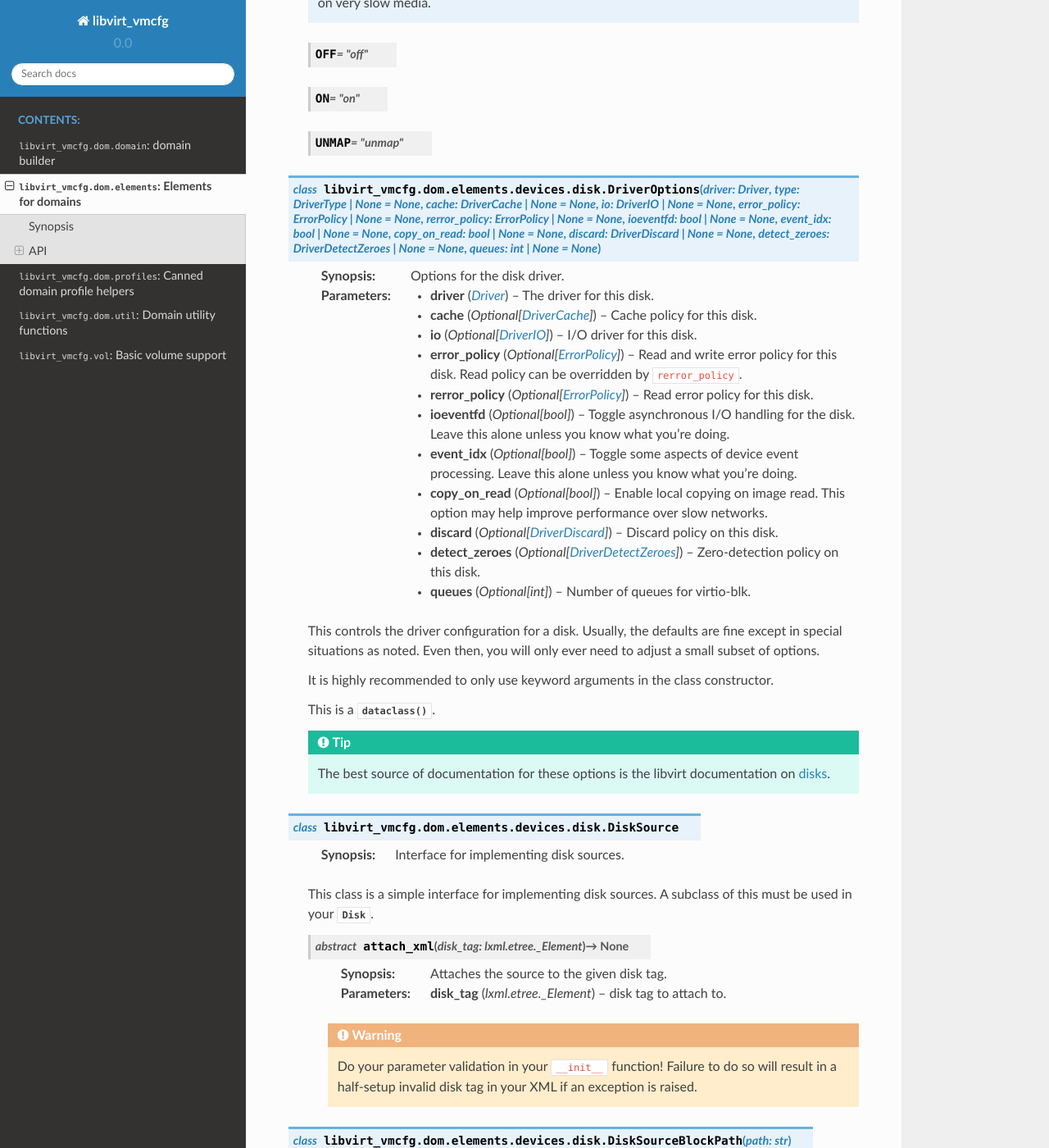
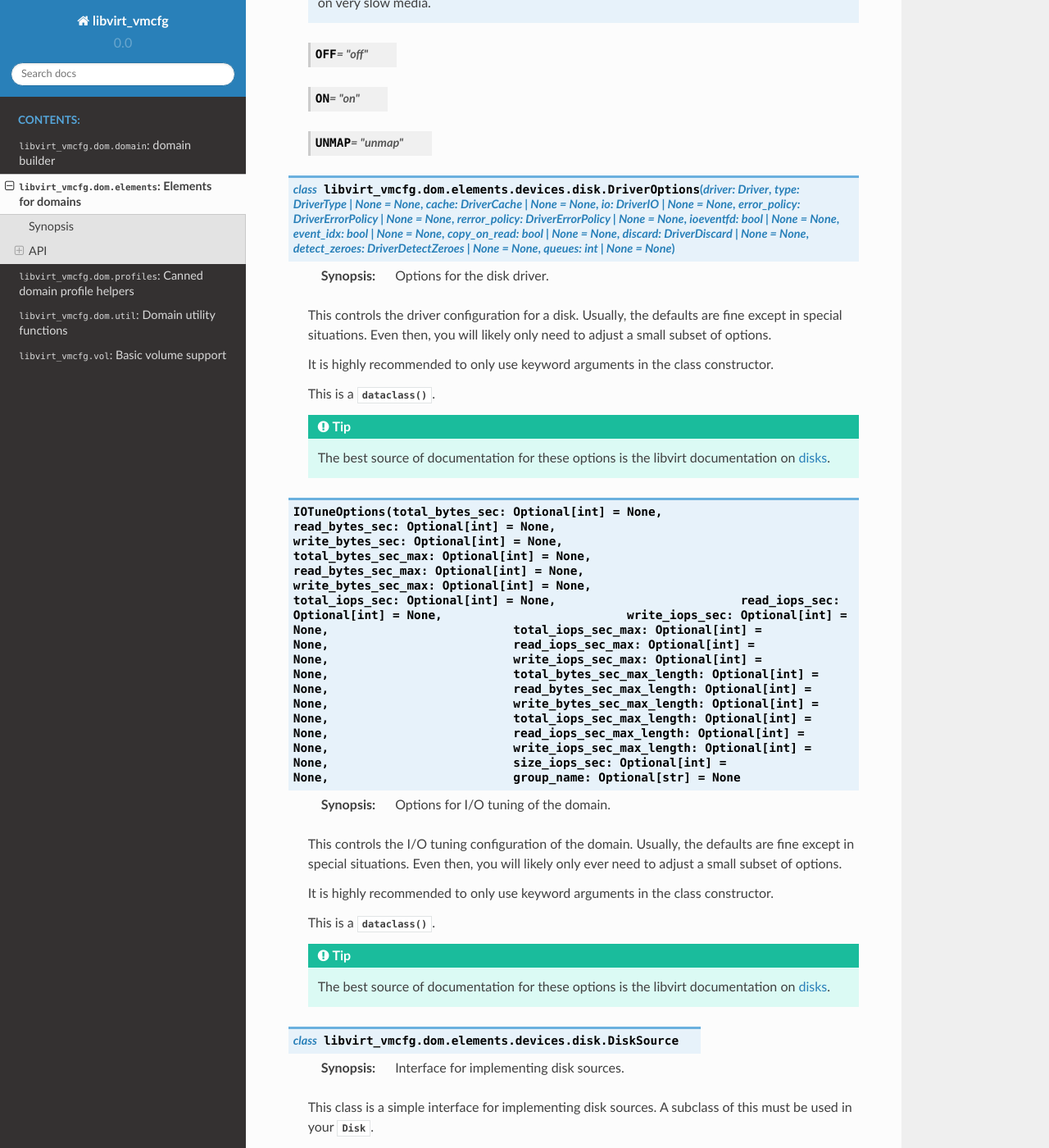
Before and after one commit to Elizafox/libvirt_vmcfg, a Sphinx documentation site: the page built from docs/source/dom/elements.rst, in a window 1280 px wide and 1400 px high, scrolled down 18362 px. Shown: the whole window at 82% size. Built offline with Sphinx 7.4.7 and the Read the Docs theme 2.0.0, drawn with Linux system fonts in a browser that asks for light colours; some of the changed text lies outside the part shown.

Commit message:
disk: add the ability to tune I/O options.

```diff
--- a/docs/source/dom/elements.rst
+++ b/docs/source/dom/elements.rst
@@ -926,7 +926,7 @@ Disk elements.
       :value: "io_uring"
 
 
-.. py:class:: ErrorPolicy
+.. py:class:: DriverErrorPolicy
 
    :synopsis: Specifies the disk error handling policy.
 
@@ -991,8 +991,8 @@ Disk elements.
                             Optional[DriverType] = None, cache: \
                             Optional[DriverCache] = None, io: \
                             Optional[DriverIO] = None, error_policy: \
-                            Optional[ErrorPolicy] = None, rerror_policy: \
-                            Optional[ErrorPolicy] = None, ioeventfd: \
+                            Optional[DriverErrorPolicy] = None, rerror_policy: \
+                            Optional[DriverErrorPolicy] = None, ioeventfd: \
                             Optional[bool] = None, event_idx: \
                             Optional[bool] = None, copy_on_read: \
                             Optional[bool] = None, discard: \
@@ -1001,30 +1001,47 @@ Disk elements.
                             Optional[int] = None)
 
    :synopsis: Options for the disk driver.
-   :param Driver driver: The driver for this disk.
-   :param Optional[DriverCache] cache: Cache policy for this disk.
-   :param Optional[DriverIO] io: I/O driver for this disk.
-   :param Optional[ErrorPolicy] error_policy: Read and write error policy for
-                                              this disk. Read policy can be
-                                              overridden by ``rerror_policy``.
-   :param Optional[ErrorPolicy] rerror_policy: Read error policy for this disk.
-   :param Optional[bool] ioeventfd: Toggle asynchronous I/O handling for the
-                                    disk. Leave this alone unless you know what
-                                    you're doing.
-   :param Optional[bool] event_idx: Toggle some aspects of device event
-                                    processing. Leave this alone unless you
-                                    know what you're doing.
-   :param Optional[bool] copy_on_read: Enable local copying on image read. This
-                                       option may help improve performance over
-                                       slow networks.
-   :param Optional[DriverDiscard] discard: Discard policy on this disk.
-   :param Optional[DriverDetectZeroes] detect_zeroes: Zero-detection policy on
-                                                      this disk.
-   :param Optional[int] queues: Number of queues for virtio-blk.
 
    This controls the driver configuration for a disk. Usually, the defaults are
-   fine except in special situations as noted. Even then, you will only ever
-   need to adjust a small subset of options.
+   fine except in special situations. Even then, you will likely only need to
+   adjust a small subset of options.
+
+   It is highly recommended to only use keyword arguments in the class
+   constructor.
+
+   This is a :py:func:`~python:dataclasses.dataclass`.
+
+   .. tip:: The best source of documentation for these options is the libvirt
+            documentation on :libvirt-domain:`disks
+            <hard-drives-floppy-disks-cdroms>`.
+
+
+.. py:class:: IOTuneOptions(total_bytes_sec: Optional[int] = None, \
+                            read_bytes_sec: Optional[int] = None, \
+                            write_bytes_sec: Optional[int] = None, \
+                            total_bytes_sec_max: Optional[int] = None, \
+                            read_bytes_sec_max: Optional[int] = None, \
+                            write_bytes_sec_max: Optional[int] = None, \
+                            total_iops_sec: Optional[int] = None, \
+                            read_iops_sec: Optional[int] = None, \
+                            write_iops_sec: Optional[int] = None, \
+                            total_iops_sec_max: Optional[int] = None, \
+                            read_iops_sec_max: Optional[int] = None, \
+                            write_iops_sec_max: Optional[int] = None, \
+                            total_bytes_sec_max_length: Optional[int] = None, \
+                            read_bytes_sec_max_length: Optional[int] = None, \
+                            write_bytes_sec_max_length: Optional[int] = None, \
+                            total_iops_sec_max_length: Optional[int] = None, \
+                            read_iops_sec_max_length: Optional[int] = None, \
+                            write_iops_sec_max_length: Optional[int] = None, \
+                            size_iops_sec: Optional[int] = None, \
+                            group_name: Optional[str] = None
+
+   :synopsis: Options for I/O tuning of the domain.
+
+   This controls the I/O tuning configuration of the domain. Usually, the
+   defaults are fine except in special situations. Even then, you will likely
+   only ever need to adjust a small subset of options.
 
    It is highly recommended to only use keyword arguments in the class
    constructor.
```
Also changed, not shown: 1 other file.
